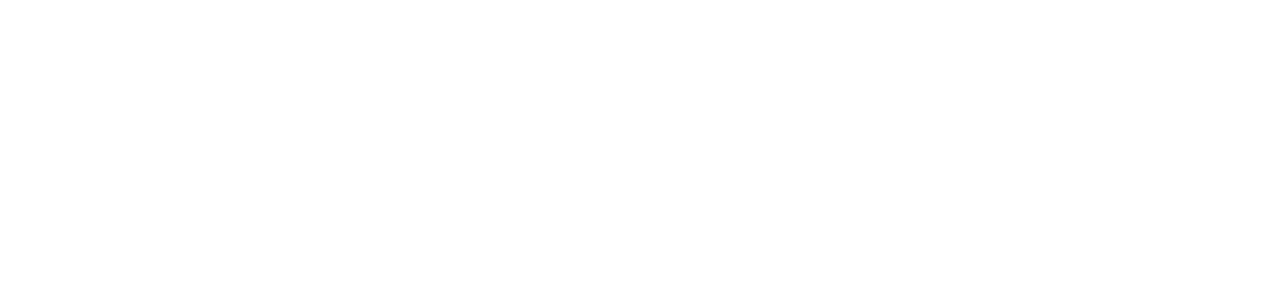
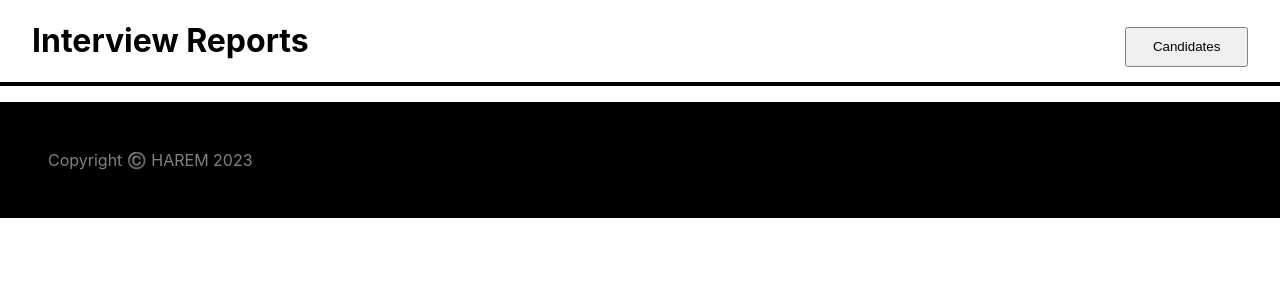
Before and after one commit to TijanaTicjka/interview-reports, a React (Create React App) app: page /candidates in a window 1280 px wide. Shown: the top 300 px of the page. Built offline with nearby package versions, Linux system fonts and the light colour scheme.

Commit message:
Finished feature 2

```diff
--- a/src/App.js
+++ b/src/App.js
@@ -1,11 +1,18 @@
 
 import './App.css';
+import { Route, Routes } from 'react-router';
+import { Layout } from './components/Layout/Layout';
+import { MainPage } from './components/MainPage/MainPage';
+import { Candidates } from './components/Candidates/Candidates';
 
 function App() {
   return (
-    <div className="App">
-
-    </div>
+    <Routes>
+      <Route path={'/'} element={<MainPage />} />
+      <Route path={'/'} element={<Layout />} >
+        <Route path={'/candidates'} element={<Candidates />} />
+      </Route>
+    </Routes>
   );
 }
 
--- /dev/null
+++ b/src/components/Candidates/Candidates.css
@@ -0,0 +1,4 @@
+.candidates-box {
+    background-color: blueviolet;
+    border: 2px solid black;
+}
--- /dev/null
+++ b/src/components/Candidates/Candidates.js
@@ -0,0 +1,9 @@
+import './Candidates.css';
+
+export const Candidates = () => {
+    return (
+        <div className="candidates-box">
+
+        </div>
+    )
+}
--- /dev/null
+++ b/src/components/Footer/Footer.css
@@ -0,0 +1,6 @@
+.footer{
+    background-color: black;
+    padding: 3em;
+    margin-top: 1em;
+    color: gray;
+}
--- /dev/null
+++ b/src/components/Footer/Footer.js
@@ -0,0 +1,7 @@
+import './Footer.css';
+
+export const Footer = () => {
+    return (
+        <div className='footer'> Copyright ©️ HAREM 2023 </div>
+    )
+}
--- /dev/null
+++ b/src/components/Header/Header.css
@@ -0,0 +1,14 @@
+.header {
+    display: flex;
+    justify-content: space-between;
+    padding: 0 2em;
+
+}
+
+.button {
+    height: 3em;
+    margin-top: 2em;
+    padding: 0 2em;
+    border-radius: 0.2em;
+    border: 1px solid gray;
+}
--- /dev/null
+++ b/src/components/Layout/Layout.css
@@ -0,0 +1,13 @@
+.header-wrapper {
+    display: flex;
+    justify-content: space-between;
+    padding: 0 2em;
+}
+
+.button {
+    height: 3em;
+    margin-top: 2em;
+    padding: 0 2em;
+    border-radius: 0.2em;
+    border: 1px solid gray;
+}
--- /dev/null
+++ b/src/components/Layout/Layout.js
@@ -0,0 +1,21 @@
+import { Outlet, useNavigate } from 'react-router';
+import { Footer } from '../Footer/Footer';
+import './Layout.css';
+
+export const Layout = () => {
+    const navigate = useNavigate();
+    return (
+        <div>
+            <div className='header-wrapper'>
+                <div>
+                    <h1> Interview Reports </h1>
+                </div>
+                <button className='button' onClick={() => navigate('/candidates')}> Candidates </button>
+            </div>
+            <div>
+                <Outlet />
+            </div>
+            <Footer />
+        </div>
+    )
+}
--- /dev/null
+++ b/src/components/MainPage/MainPage.css
@@ -0,0 +1,10 @@
+.dummy {
+    display: flex;
+    justify-content: center;
+    flex-wrap: wrap;
+    background-color: aqua;
+}
+
+.title {
+    cursor: pointer;
+}
--- /dev/null
+++ b/src/components/MainPage/MainPage.js
@@ -0,0 +1,16 @@
+import './MainPage.css';
+import { useNavigate } from 'react-router';
+import { Link } from 'react-router-dom';
+
+export const MainPage = () => {
+    const navigate = useNavigate();
+    return (
+        <div className='dummy'>
+            <h1 className='title' onClick={() => navigate('/')}> Hiring agency HAREM </h1>
+            <Link to="/candidates">Go to Candidates</Link>
+            <div>
+
+            </div>
+        </div>
+    )
+}
```
Also changed, not shown: src/components/Header/Header.js (added, +12 -0 lines).
